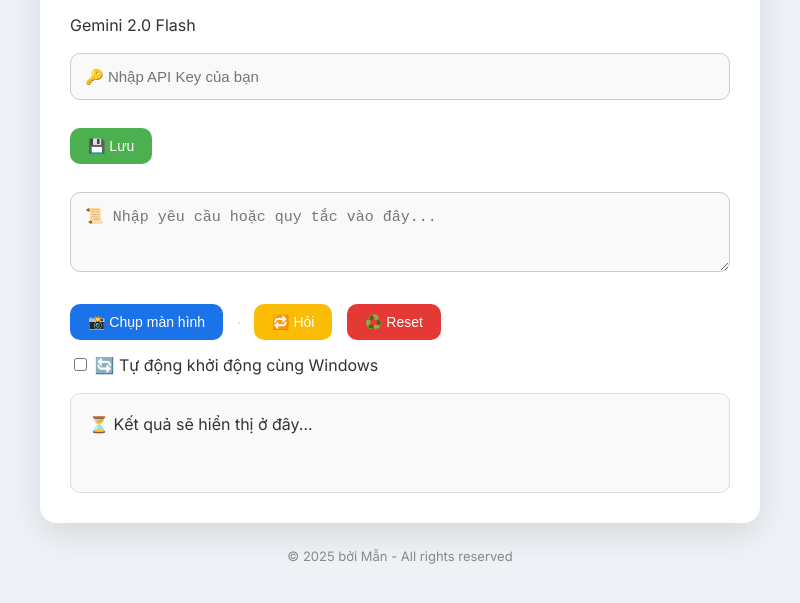
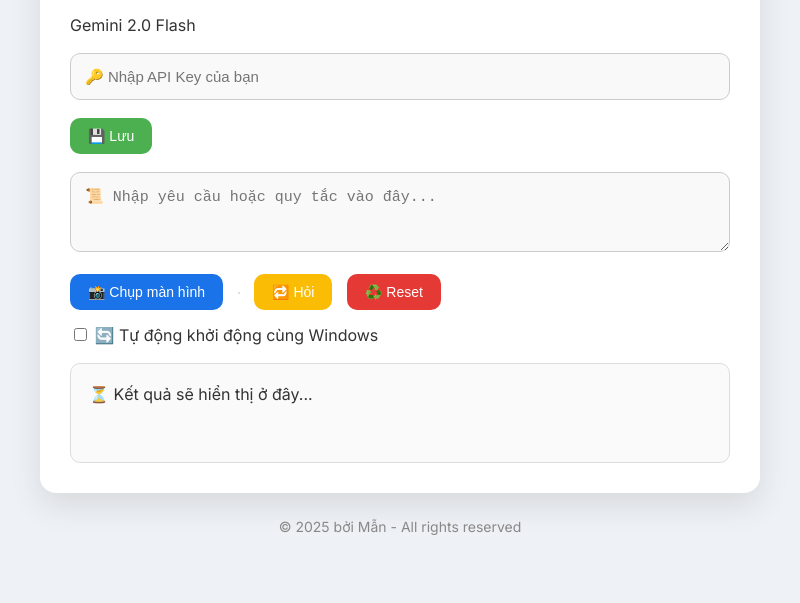
Before and after one commit to pham-van-man/SnapAI, an Electron app: page index.html in a window 800 px wide. Shown: the part 109-712 px from the top of the page. Drawn offline with nearby package versions, Linux system fonts and the light colour scheme; no server answers.

Commit message:
first commit

```diff
--- a/index.html
+++ b/index.html
@@ -52,7 +52,6 @@
         font-size: 14px;
         cursor: pointer;
         margin-right: 10px;
-        margin-top: 10px;
         transition: background 0.3s ease;
       }
       #saveApiKey {
@@ -93,9 +92,6 @@
         border: 1px solid #ccc;
         vertical-align: middle;
       }
-      #rules {
-        margin-top: 10px;
-      }
       .container > * {
         margin-bottom: 18px;
       }
@@ -106,7 +102,7 @@
 
       .footer {
         text-align: center;
-        font-size: 13px;
+        font-size: 14px;
         color: #888;
         margin-top: 25px;
       }
@@ -123,7 +119,7 @@
         placeholder="📜 Nhập yêu cầu hoặc quy tắc vào đây..."
       ></textarea>
       <div>
-        <button id="capture">📸 Chụp màn hình</button>
+        <button id="capture" title="Ctrl + Alt + X">📸 Chụp màn hình</button>
         <img id="imagePreview" />
         <button id="resend">🔁 Hỏi</button>
         <button id="reset">♻️ Reset</button>
--- a/main.js
+++ b/main.js
@@ -48,7 +48,7 @@
 function createWindow() {
   mainWindow = new BrowserWindow({
     width: 800,
-    height: 780,
+    height: 740,
     icon: path.join(__dirname, "icon.ico"),
     webPreferences: {
       nodeIntegration: true,
```
Also changed, not shown: README.md.
